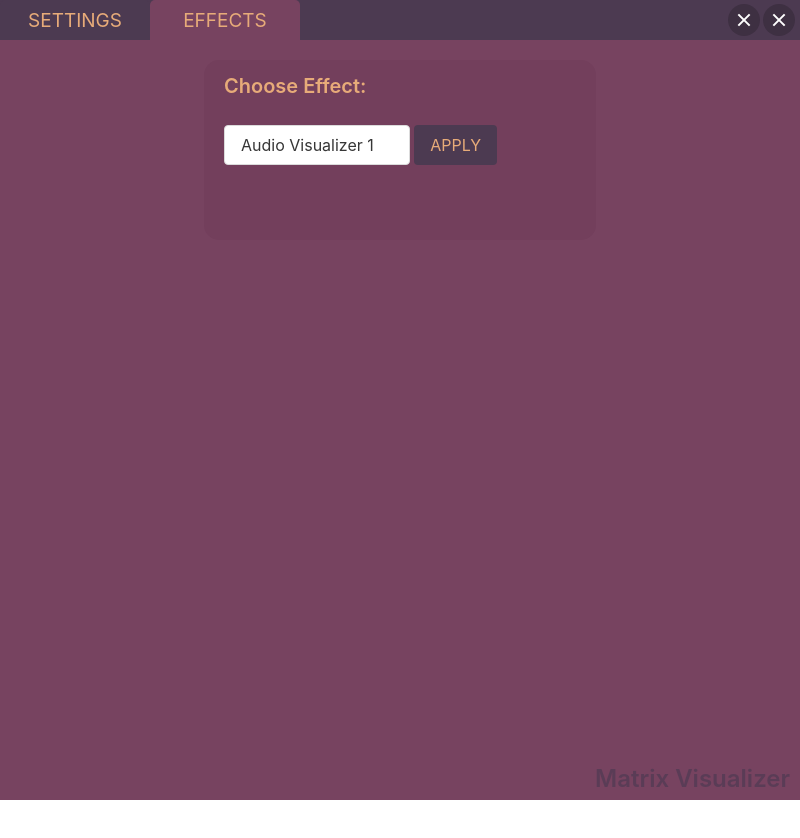
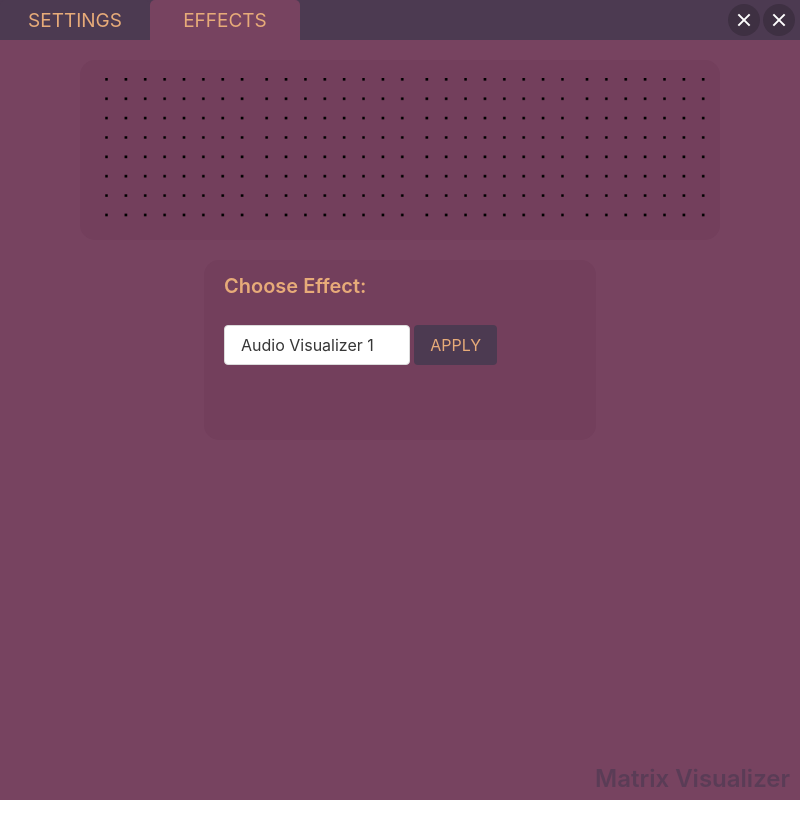
Before and after one commit to unusual-bytes/matrix-audio-visualizer, an Electron app: page index.html in a window 800 px wide. Both pictures are taken after a click on the button "EFFECTS". Drawn offline with nearby package versions, Linux system fonts and the light colour scheme.

Commit message:
Canvas visualizer for the LED Matrix #1

```diff
--- a/index.css
+++ b/index.css
@@ -100,7 +100,8 @@ nav {
 
 #configure-port-div,
 #port-status-div,
-#effects-div {
+#effects-div,
+#visualizer-div {
   margin: auto;
   width: 49%;
   height: 180px;
@@ -109,6 +110,10 @@ nav {
   background-color: #733f5c;
   border-radius: 15px;
   margin-top: 20px;
+}
+
+#visualizer-div {
+  width: 80%;
 }
 
 #port-status-div {
@@ -121,7 +126,8 @@ nav {
 }
 
 #configure-buttons-div,
-#configure-effects-div {
+#configure-effects-div,
+#visualizer-canvas-div {
   position: relative;
   margin-left: 20px;
   top: 10%;
@@ -153,3 +159,9 @@ nav {
 #dropdown-item-desc {
   font-size: 10px;
 }
+
+#visualizer-canvas {
+  position: relative;
+  width: 100%;
+  height: 100%;
+}
--- a/index.html
+++ b/index.html
@@ -62,6 +62,12 @@
     </div>
 
     <div id="effects-contents" hidden>
+      <div id="visualizer-div">
+        <div id="visualizer-canvas-div">
+          <canvas id="visualizer-canvas" , width="480" , height="120"></canvas>
+        </div>
+      </div>
+
       <div id="effects-div">
         <h1 id="choose-effect-text" class="title is-5">Choose Effect:</h1>
         <div id="configure-effects-div">
@@ -90,4 +96,5 @@
   </body>
   <script src="./renderer.js"></script>
   <script src="./ui-elements.js"></script>
+  <script src="./ui-canvas.js"></script>
 </html>
--- /dev/null
+++ b/ui-canvas.js
@@ -0,0 +1,13 @@
+const canvas = document.getElementById("visualizer-canvas");
+var ctx = canvas.getContext("2d");
+
+let dotsMargin = 15;
+let newRowSpacing = 0;
+
+for (x = 0; x < 32 * dotsMargin; x += dotsMargin) {
+  if (x % 8 == 0) newRowSpacing += 4;
+
+  for (y = 0; y < 8 * dotsMargin; y += dotsMargin) {
+    ctx.fillRect(x + newRowSpacing, y, 2, 2);
+  }
+}
```
